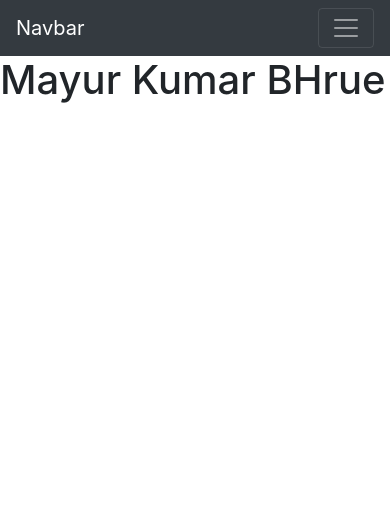
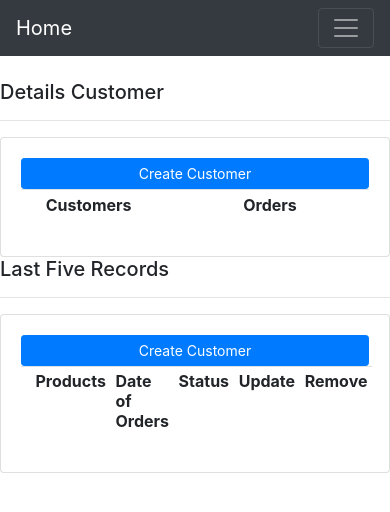
Before and after one commit to Moi143/Delivery_Site-with-dinnes_lvy, a Django app: page / in a window 390 px wide. Shown: the top 512 px of that part. Run offline with Django 3.2, Linux system fonts and the light colour scheme; lists and menus that the app fills with data are empty; the page is wider than the window, and the part outside it is not shown; some libraries are stand-ins or nearby versions.

Commit message:
index.html
add dashborad using html and css

```diff
--- a/accounts/templates/index.html
+++ b/accounts/templates/index.html
@@ -1,7 +1,36 @@
 {% extends 'main.html' %}
-
 {% block content %}
-
-<h1> Mayur Kumar BHrue</h1>
-
+<br>
+<div class="row">
+    <div class="col-md-5">
+        <h5> Details Customer</h5>
+        <hr>
+        <div class="card card-body">
+            <a class="btn btn-primary btn-sm btn-block" href="#">Create Customer </a>
+            <table class="table table-sm">
+                <tr>
+                    <th></th>
+                    <th> Customers </th>
+                    <th> Orders </th>
+                </tr>
+            </table>
+        </div>
+    </div>
+    <div class="col-md-7">
+        <h5> Last Five Records </h5>
+        <hr>
+        <div class="card card-body">
+            <a class="btn btn-primary btn-sm btn-block" href="#">Create Customer </a>
+            <table class="table table-sm">
+                <tr>
+                    <th></th>
+                    <th> Products </th>
+                    <th> Date of Orders </th>
+                    <th> Status </th>
+                    <th> Update </th>
+                    <th> Remove </th>
+                </tr>
+        </div>
+    </div>
+</div>
 {% endblock %}
--- a/accounts/templates/main.html
+++ b/accounts/templates/main.html
@@ -7,7 +7,7 @@
     </head>
     <body>
 <nav class="navbar navbar-expand-lg navbar-dark bg-dark">
-  <a class="navbar-brand" href="#">Navbar</a>
+  <a class="navbar-brand" href="#">Home</a>
   <button class="navbar-toggler" type="button" data-toggle="collapse" data-target="#navbarSupportedContent" aria-controls="navbarSupportedContent" aria-expanded="false" aria-label="Toggle navigation">
     <span class="navbar-toggler-icon"></span>
   </button>
@@ -15,10 +15,10 @@
   <div class="collapse navbar-collapse" id="navbarSupportedContent">
     <ul class="navbar-nav mr-auto">
       <li class="nav-item active">
-        <a class="nav-link" href="#">Home <span class="sr-only">(current)</span></a>
+        <a class="nav-link" href="#">Products<span class="sr-only">(current)</span></a>
       </li>
       <li class="nav-item">
-        <a class="nav-link" href="#">Link</a>
+        <a class="nav-link" href="#">Customer</a>
       </li>
       <li class="nav-item dropdown">
         <a class="nav-link dropdown-toggle" href="#" id="navbarDropdown" role="button" data-toggle="dropdown" aria-haspopup="true" aria-expanded="false">
```
Also changed, not shown: accounts/templates/navbar.html (+8 -0 lines).
